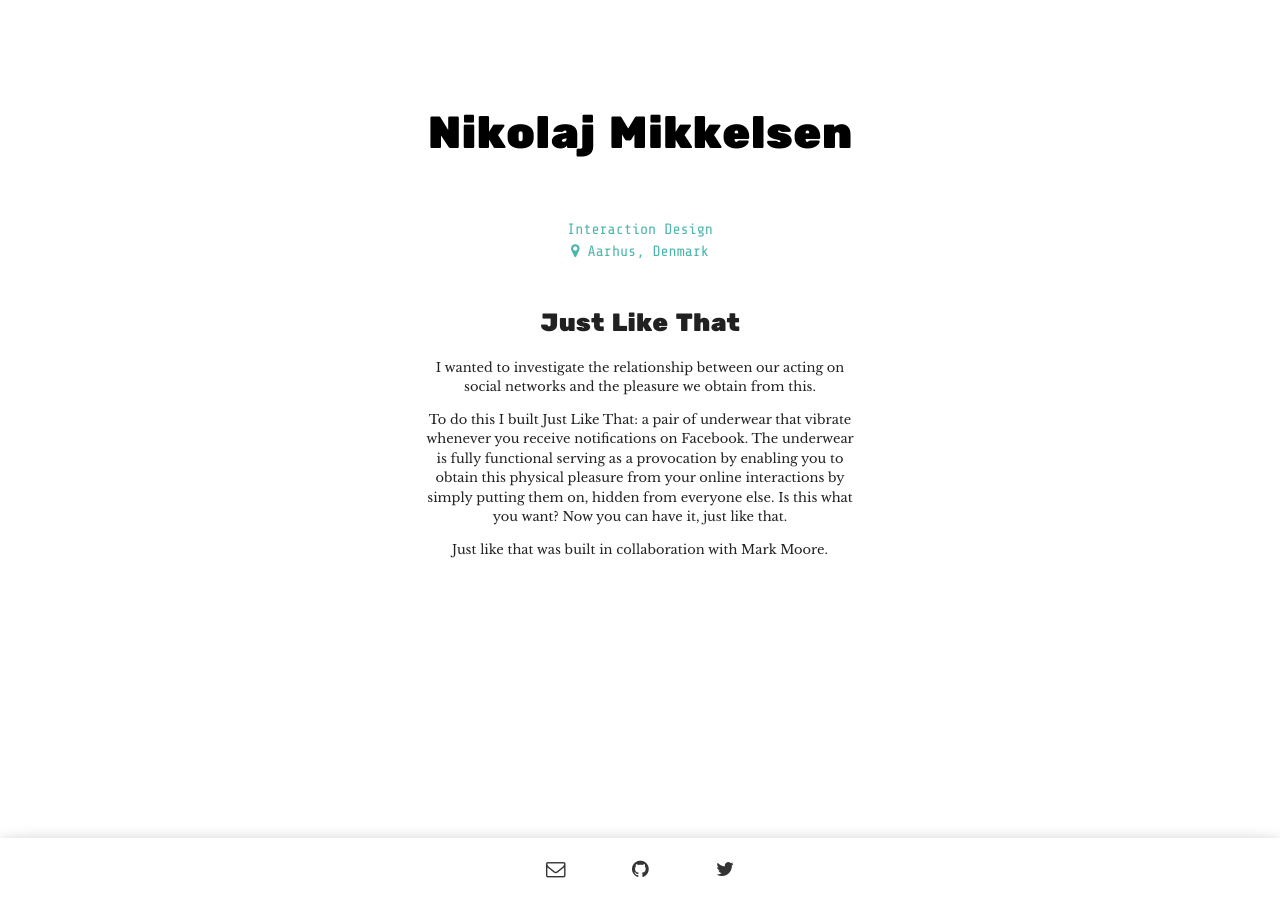
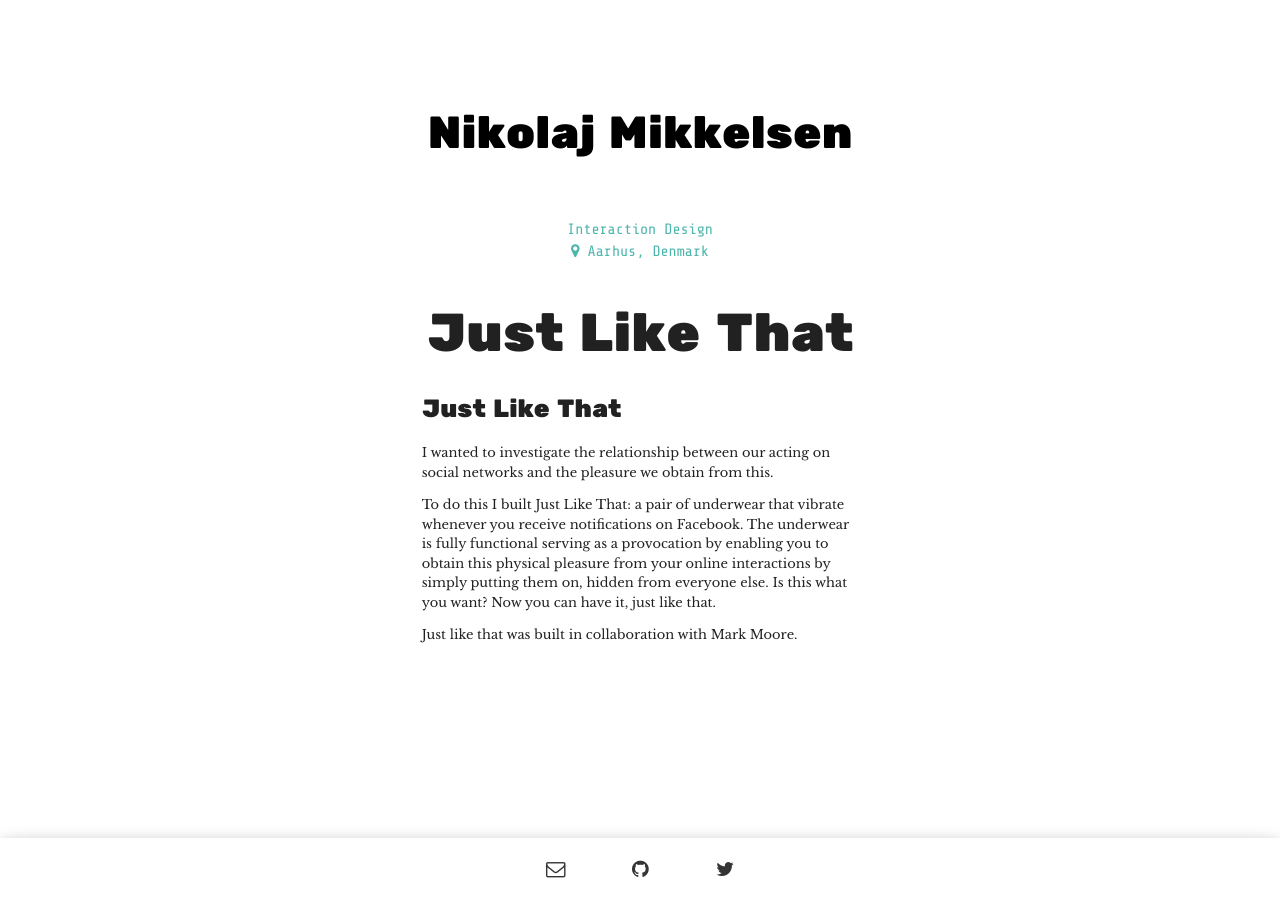
Before and after one commit to ncmikkelsen/ncmikkelsen.github.io, a Jekyll site: the page built from _projects/justlikethat.md, in a window 1280 px wide. Built offline with Jekyll 4.4.1, drawn with Linux system fonts in a browser that asks for light colours.

Commit message:
Update project layout

```diff
--- a/_layouts/project.html
+++ b/_layouts/project.html
@@ -2,6 +2,10 @@
 layout: default
 ---
 
-<div class="my-text-body">
-  {{ content }}
-</div>
+<article class="left-align" itemscope itemtype="http://schema.org/BlogPosting">
+
+  <h2 class="center-align" itemprop="name headline">{{ page.name }}</h2>
+  <div class="my-text-body">
+    {{ content }}
+  </div>
+</article>
```
